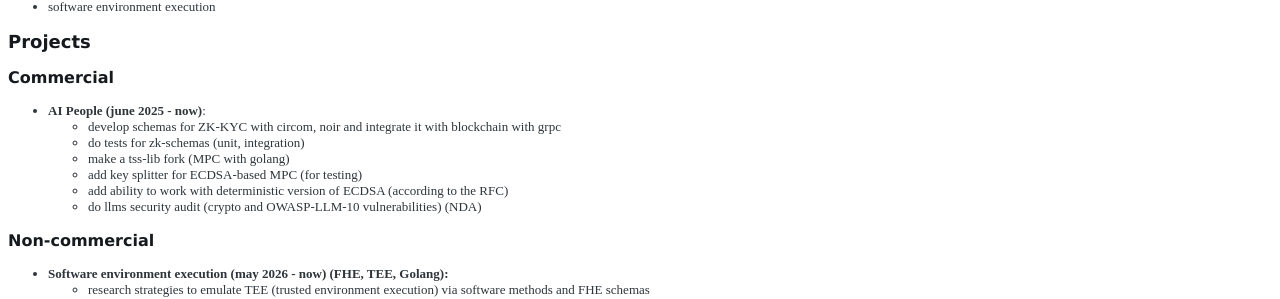
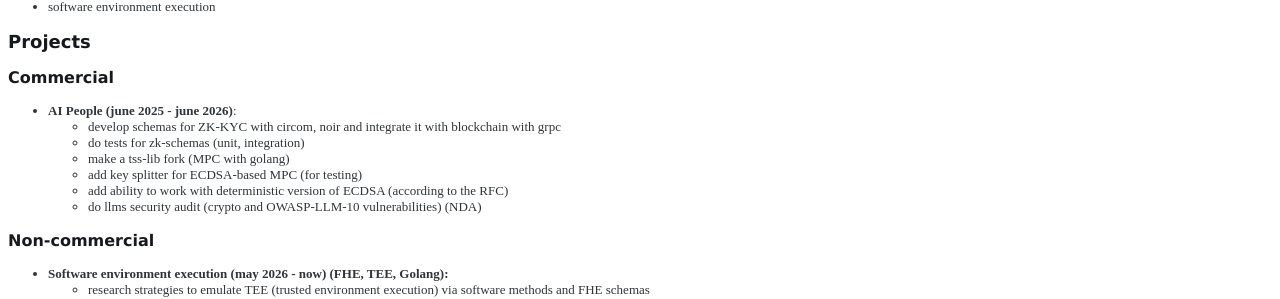
Before and after one commit to NikitaRy/NikitaRy.github.io, a Jekyll site: the page built from about.md, in a window 1280 px wide. Shown: the part 319-618 px from the top of the page. Built offline with Jekyll 4.4.1, drawn with Linux system fonts in a browser that asks for light colours; our own code applies the rules of GitHub Pages for plain Markdown files.

Commit message:
update on employment

```diff
--- a/about.md
+++ b/about.md
@@ -22,7 +22,7 @@
 
 ### Commercial
 
-* **AI People (june 2025 - now)**:
+* **AI People (june 2025 - june 2026)**:
   * develop schemas for ZK-KYC with circom, noir and integrate it with blockchain with grpc
   * do tests for zk-schemas (unit, integration)
   * make a tss-lib fork (MPC with golang)
```
